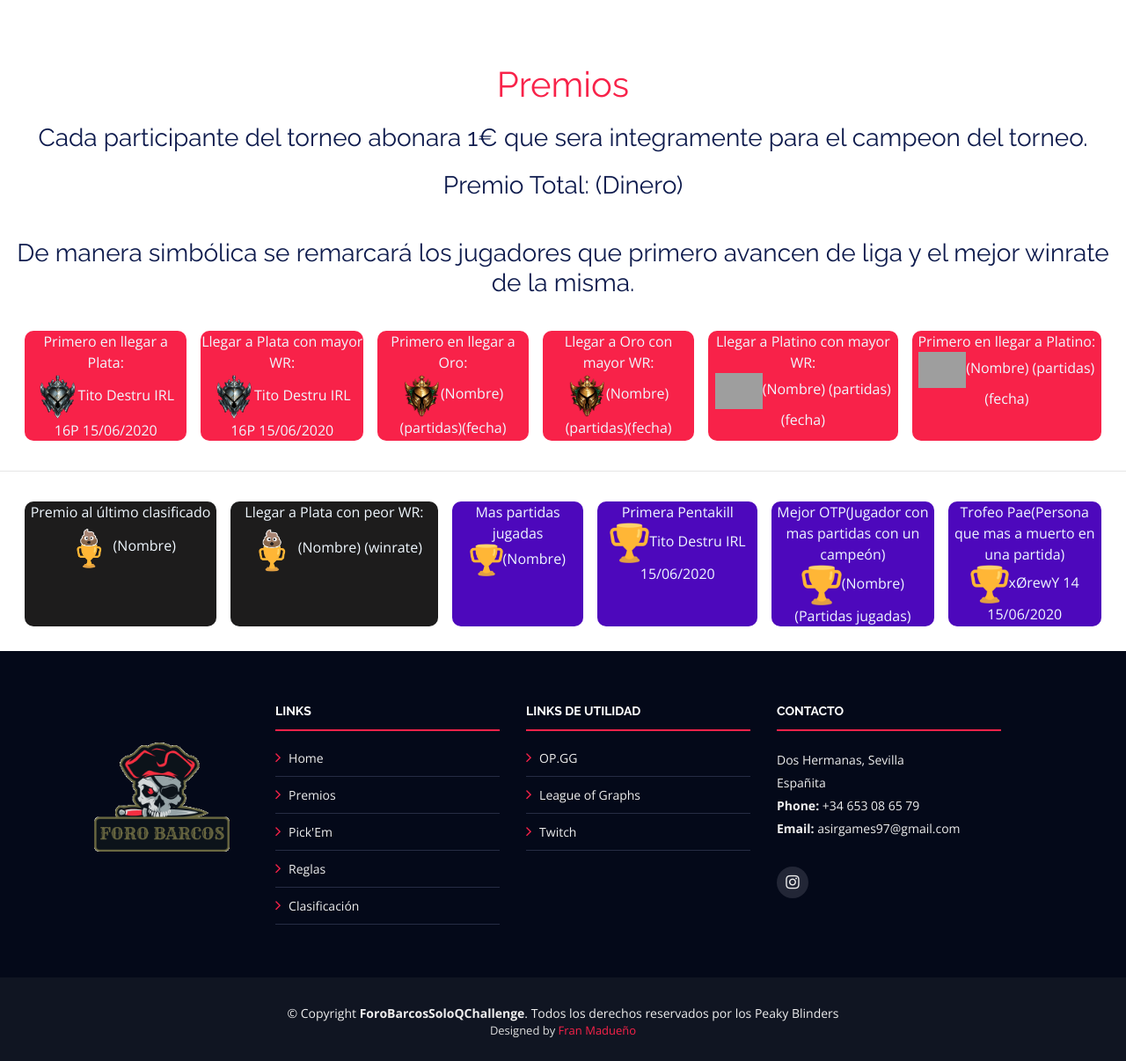
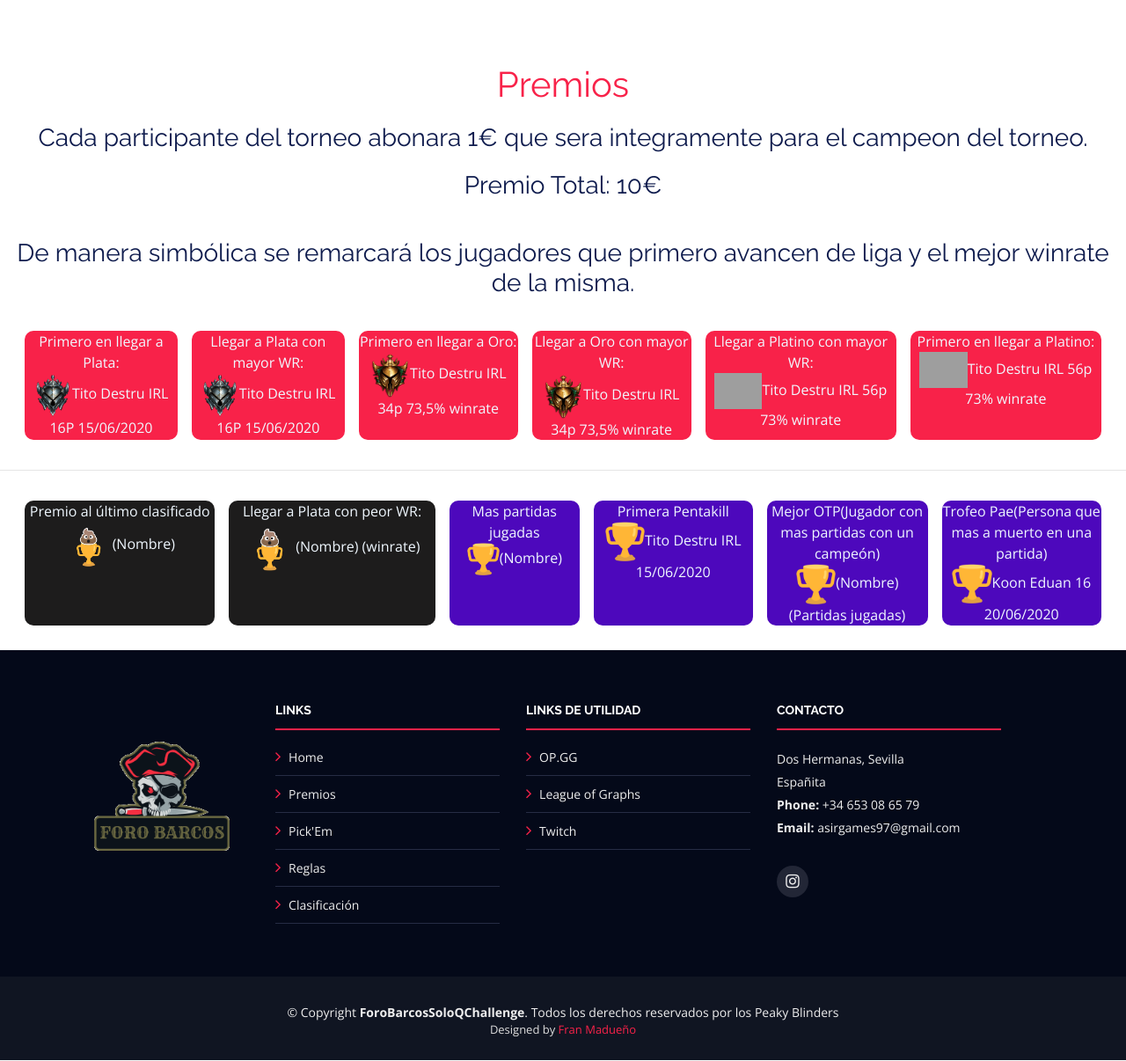
Before and after one commit to franmadu6/torneosoloq, a Flask app: page /premios in a window 1280 px wide. Shown: the part 70-1276 px from the top of the page at 88% size. Run offline with Flask 2, Linux system fonts and the light colour scheme; some libraries are stand-ins or nearby versions; grey boxes are pictures that could not be loaded.

Commit message:
Add files via upload

```diff
--- a/templates/premios.html
+++ b/templates/premios.html
@@ -62,7 +62,7 @@
             <br>
             <h1 id=tabla>Premios</h1>
             <h3>Cada participante del torneo abonara 1€ que sera integramente para el campeon del torneo.</h3>
-            <h3>Premio Total: (Dinero)</h3>
+            <h3>Premio Total: 10€</h3>
             <br>
             <h3>De manera simbólica se remarcará los jugadores que primero avancen de liga y el mejor winrate de la misma.</h3>
         </div>
@@ -79,20 +79,20 @@
             </div>
             <div id=marcoreglas1>
                 <div>Primero en llegar a Oro: </div>
-                <div><img id=plataicono src="../static/img/oro%20icono.webp">(Nombre) (partidas)(fecha)</div>
+                <div><img id=plataicono src="../static/img/oro%20icono.webp">Tito Destru IRL 34p 73,5% winrate</div>
             </div>
             <div id=marcoreglas1>
                 <div>Llegar a Oro con mayor WR: </div>
-                <div><img id=plataicono src="../static/img/oro%20icono.webp">(Nombre) (partidas)(fecha)</div>
+                <div><img id=plataicono src="../static/img/oro%20icono.webp">Tito Destru IRL 34p 73,5% winrate</div>
             </div>
             <div id=marcoreglas1>
 
                 <div>Llegar a Platino con mayor WR: </div>
-                <div><img id=plataicono src="../static/img/platino%20icono.png">(Nombre) (partidas)(fecha)</div>
+                <div><img id=plataicono src="../static/img/platino%20icono.png">Tito Destru IRL 56p 73% winrate</div>
             </div>
             <div id=marcoreglas1>
                 <div>Primero en llegar a Platino:</div>
-                <div><img id=plataicono src="../static/img/platino%20icono.png">(Nombre) (partidas)(fecha)</div>
+                <div><img id=plataicono src="../static/img/platino%20icono.png">Tito Destru IRL 56p 73% winrate</div>
             </div>
         </div>
         <hr>
@@ -121,7 +121,7 @@
             </div>
             <div id=marcoreglas2>
                 <div>Trofeo Pae(Persona que mas a muerto en una partida)</div>
-                <div><img id=plataicono src="../static/img/trofeo.png">xØrewY 14 15/06/2020</div>
+                <div><img id=plataicono src="../static/img/trofeo.png">Koon Eduan 16 20/06/2020</div>
             </div>
         </div>
     </main>
```
